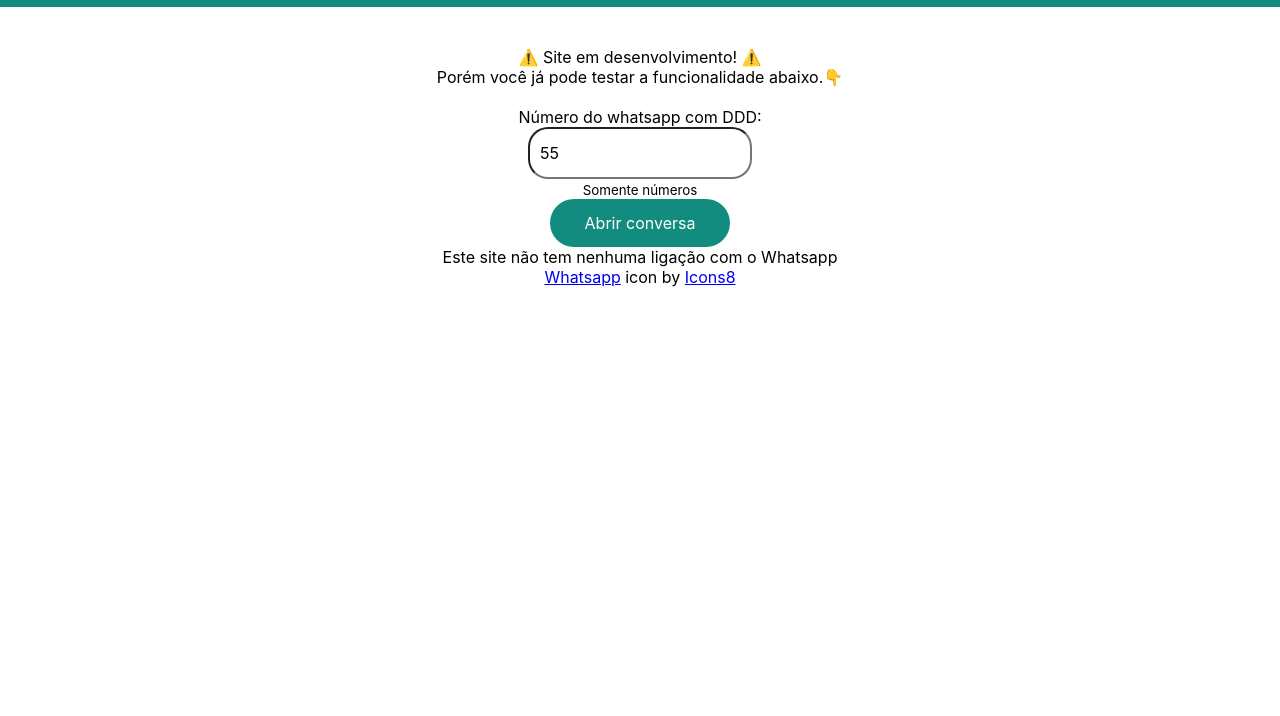
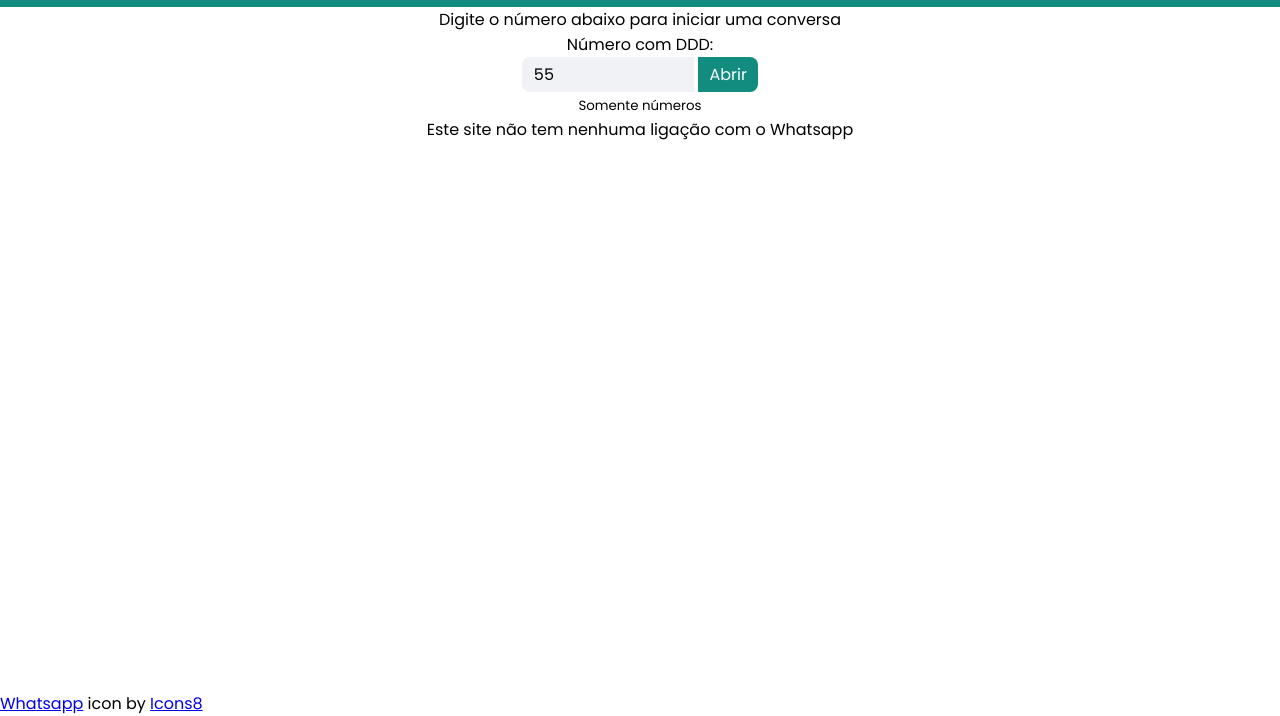
Before and after one commit to elionardosantos/api-whatsapp, a plain HTML site: page index.html in a window 1280 px wide. Shown: the part 84-800 px from the top of the page. Drawn offline with Linux system fonts and the light colour scheme.

Commit message:
Alterações no estilo

```diff
--- a/index.html
+++ b/index.html
@@ -6,6 +6,12 @@
 	<link rel="stylesheet" type="text/css" href="./style.css">
 	<link rel="icon" type="image/x-icon" href="./image/favicon.png">
 	<title>API Whatsapp</title>
+
+	<!-- Google Fonts -->
+	<link rel="preconnect" href="https://fonts.googleapis.com">
+	<link rel="preconnect" href="https://fonts.gstatic.com" crossorigin>
+	<link href="https://fonts.googleapis.com/css2?family=Poppins&display=swap" rel="stylesheet">
+
 </head>
 <body>
 	<header>
@@ -17,24 +23,26 @@
 
 	<!-- Aviso de site em desenvolvimento -->
 	<p>
-		<br><br>&#9888;&#65039; Site em desenvolvimento! &#9888;&#65039;<br>
-		Porém você já pode testar a funcionalidade abaixo.&#128071;
-		<br><br>
+		Digite o número abaixo para iniciar uma conversa
 	</p>
 
 	<!--https://api.whatsapp.com/send/?phone=55DDDnumeroaqui-->
 	<div>
 		<form action="https://api.whatsapp.com/send/" method="get">
-			<label for="phone">Número do whatsapp com DDD:</label><br>
-			<input value="55" type="number" id="phone" name="phone"><br>
-			<small>Somente números</small><br>
-			<button type="submit">Abrir conversa</button><br>
+			<label for="phone">Número com DDD:</label><br>
+			<input value="55" type="number" id="phone" name="phone">
+			<button type="submit">Abrir</button>
+
 		</form>
+		<small>Somente números</small>
+	</div>
+	<div>
+		<p>Este site não tem nenhuma ligação com o Whatsapp</p>
 	</div>
 
 
 	<footer>
-	<p>Este site não tem nenhuma ligação com o Whatsapp</p>
+
 	<a target="_blank" href="https://icons8.com/icon/42961/whatsapp">Whatsapp</a> icon by <a target="_blank" href="https://icons8.com">Icons8</a>
 	</footer>
 </body>
--- a/style.css
+++ b/style.css
@@ -2,6 +2,7 @@
 	margin: 0px;
 	padding: 0px;
 	font-family: -apple-system, BlinkMacSystemFont, "Segoe UI", Roboto, Oxygen, Ubuntu, Cantarell, "Open Sans", "Helvetica Neue", sans-serif;
+	font-family: 'Poppins', sans-serif;
 	text-align: center;
 }
 
@@ -36,21 +37,26 @@ div {
 input {
 	text-align: left;
 	font-size: 16px;
-	border-radius: 20px;
-	height: 28px;
-	width: 200px;
-	padding: 10px;
+	border: none;
+	border-radius: 8px 0px 0px 8px;
+	height: 35px;
+	width: 80%;
+	max-width: 148px;
+	background-color: #f0f2f5;
+	padding: 0px 12px;
 }
 
 button {
 	font-size: 16px;
 	color: white;
-	border-radius: 40px;
+	border-radius: 0px 8px 8px 0px;
 	background: #128c7e;
 	border: none;
-	height: 48px;
-	width: 180px;
+	height: 35px;
+	width: 60px;
 }
 
 footer {
+	position: fixed;
+	bottom: 0px;
 }
```
Also changed, not shown: 1 other file.
